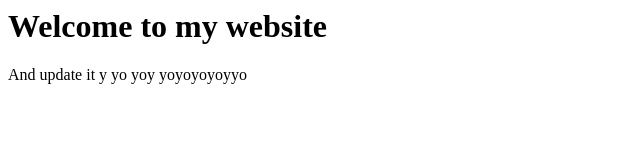
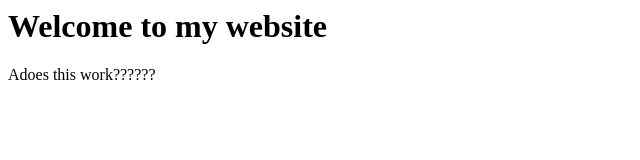
Before and after one commit to danrhjones/testingudacity, a plain HTML site: page index.html in a window 1280 px wide. Shown: the whole page, without its empty margins (0-640 px from the left). Drawn offline with Linux system fonts and the light colour scheme.

Commit message:
update site

```diff
--- a/index.html
+++ b/index.html
@@ -4,6 +4,6 @@
 </head>
 <body>
   <h1>Welcome to my website</h1>
-  <p>And update it y yo yoy yoyoyoyoyyo</p>
+  <p>Adoes this work??????</p>
 </body>
 </html>
```
